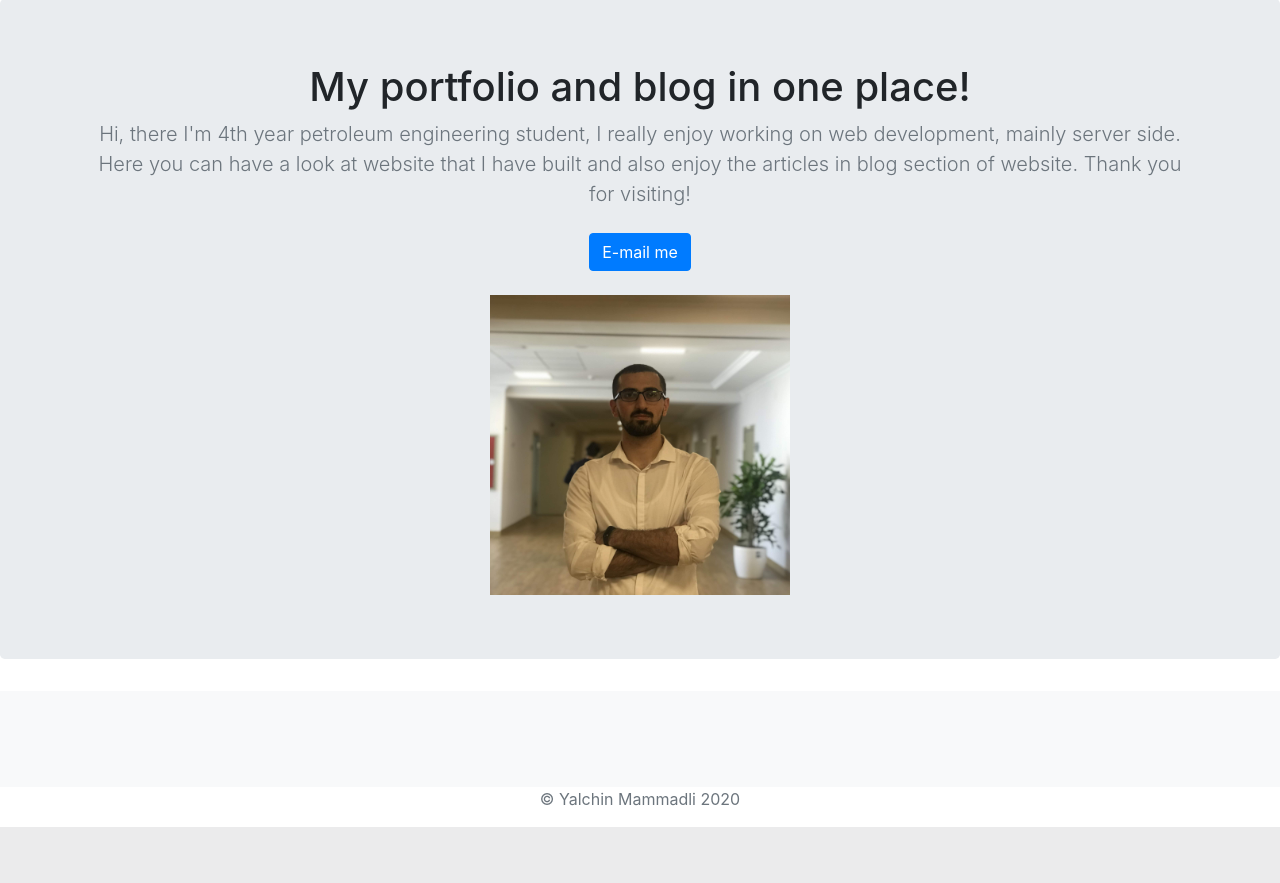
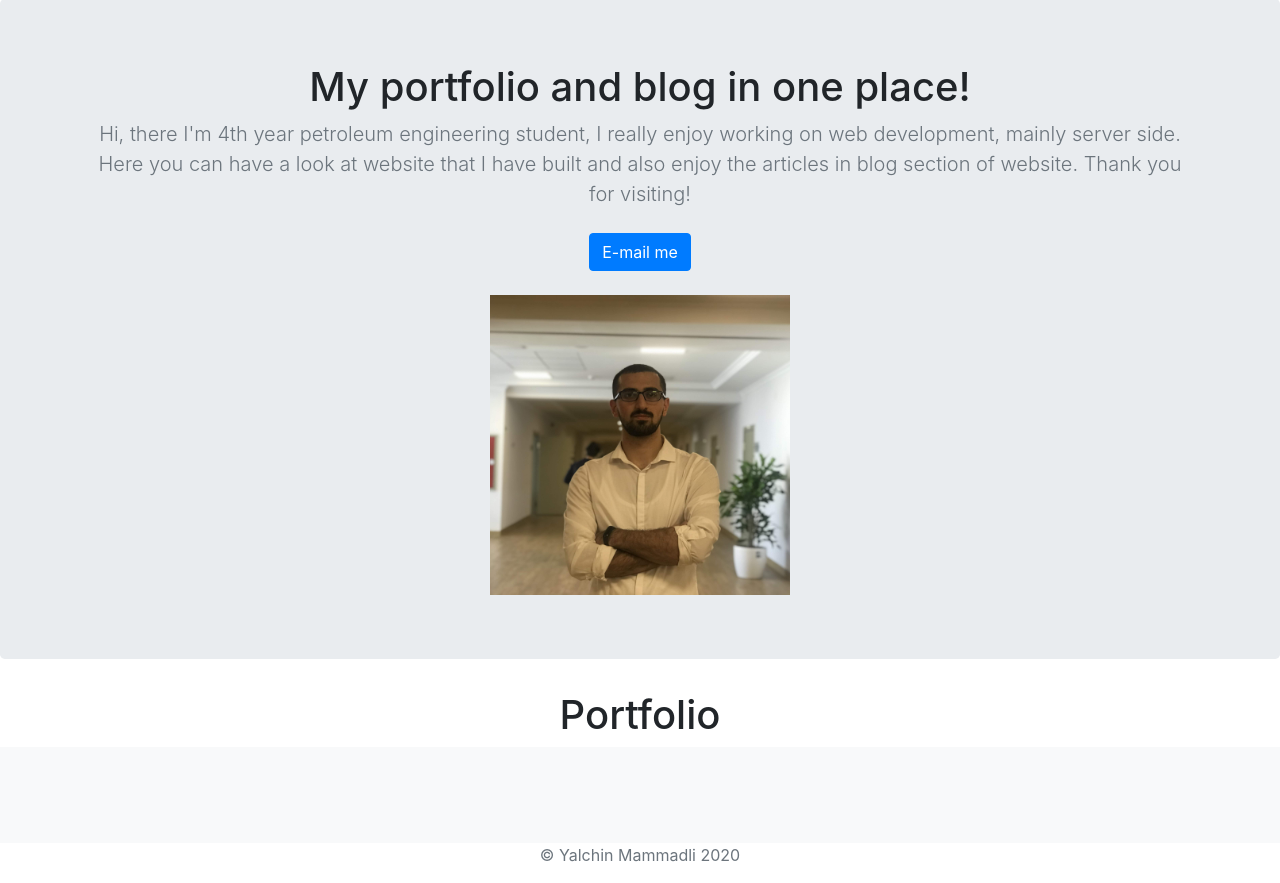
Before and after one commit to Yalchin403/portfolio-project, a Django app: page / in a window 1280 px wide. Shown: the part 57-940 px from the top of the page. Before the commit the page ends 884 px from the top, so only its background shows below. Run offline with Django 3.2, Linux system fonts and the light colour scheme; data that the repository does not hold is empty; some libraries are stand-ins or nearby versions.

Commit message:
Portfolio section add to home page

```diff
--- a/jobs/templates/jobs/home.html
+++ b/jobs/templates/jobs/home.html
@@ -70,7 +70,7 @@
         <img src="{% static "owner.jpg" %}" width="300" height="300">
       </div>
     </section>
-
+<h1 class="text-center">Portfolio</h1>
     <div class="album py-5 bg-light">
       <div class="container">
         <div class="row">
```
